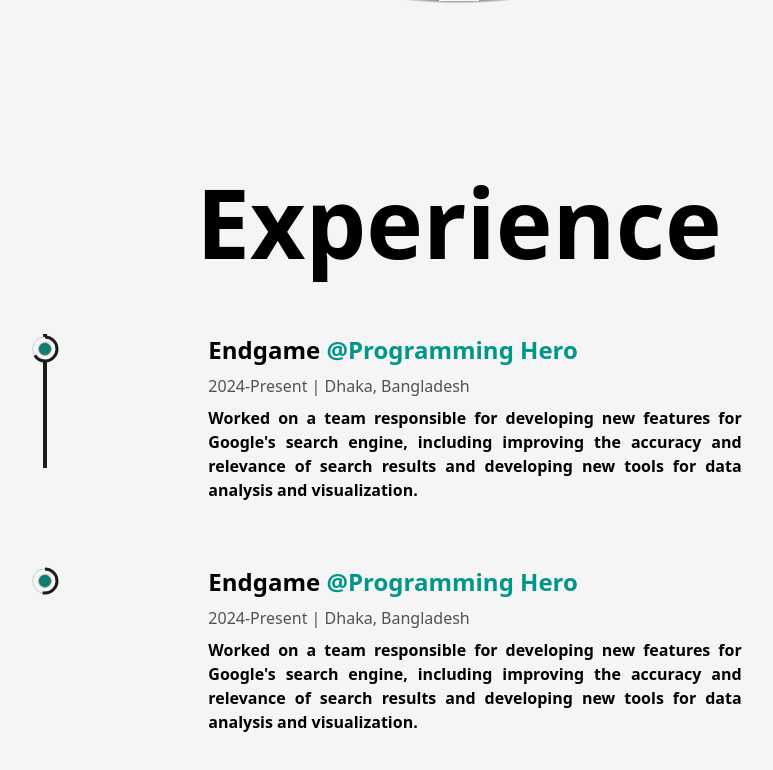
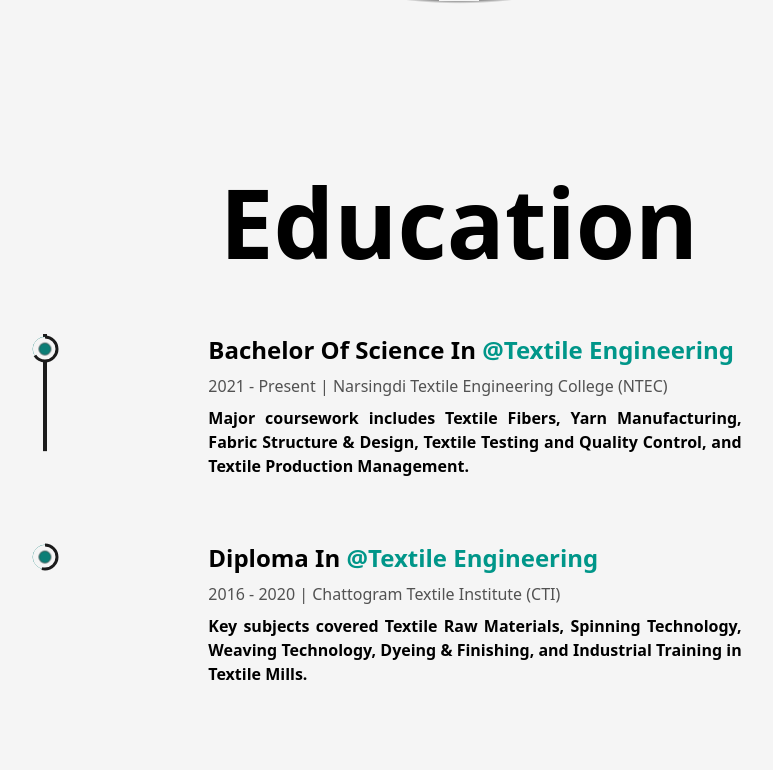
Before and after one commit to abdulmazidakash/f-next-js-portfolio-2025, a Next.js app: page /about in a window 1280 px wide. Shown: the part 2012-2782 px from the top of the page, without its empty margins (181-954 px from the left). Built offline with nearby package versions, Linux system fonts and the light colour scheme.

Commit message:
experience, education and home page home icon add

```diff
--- a/just.jsx
+++ b/just.jsx
@@ -3,3 +3,78 @@
   /* custom color  */
   /* --font-sans: var(--font-geist-sans);
   --font-mono: var(--font-geist-mono); */
+
+  'use client'
+  import React, { useRef } from 'react'
+  import {motion, useScroll} from 'framer-motion'
+  import LiIcon from './LiIcon'
+
+  const Details = ({type, time, place, info}) =>{
+    const ref = useRef(null);
+
+    return <li ref={ref} className='my-8 first:mt-0 last:mb-0 w-[60%] mx-auto flex flex-col items-center justify-between'>
+      <LiIcon reference={ref} />
+      <motion.div
+      initial={{y:50}}
+      whileInView={{y:0}}
+      transition={{duration:0.5, type:'spring'}}
+      >
+      <h3 className="capitalize font-bold text-xl sm:text-2xl md:text-xl lg:text-2xl mb-2">{type}</h3>
+        <span className='capitalize font-medium text-dark/75'>
+          {time} | {place}
+        </span>
+        <p className='w-full text-justify mt-2 font-semibold'>
+          {info}
+        </p>
+      </motion.div>
+    </li>
+  }
+
+  export default function Education() {
+    const ref = useRef(null);
+    const { scrollYProgress } = useScroll({
+        target: ref,
+        offset: ["start end", "center start"],
+  });
+
+
+    return (
+    <div className='my-32'>
+      <h2 className='w-full font-bold text-2xl sm:text-3xl md:text-4xl lg:text-6xl xl:text-8xl mb-4 sm:mb-6 md:mb-8 lg:mb-16 text-center'>Education</h2>
+
+
+      <div ref={ref} className='w-10/12 mx-auto relative'>
+        {/* sidebar div  */}
+        {/* <motion.div style={{scaleY:scrollYProgress}} className='absolute -z-10 left-9 top-0 w-[4px] h-full bg-dark origin-top'></motion.div> */}
+        {/* sidebar div  */}
+        <motion.div
+          style={{ scaleY: scrollYProgress }}
+          className="
+            absolute -z-10
+            left-9 sm:left-4 md:left-7 lg:left-7
+            top-0
+            w-[2px] sm:w-[3px] md:w-[3px] lg:w-[4px]
+            h-full
+            bg-dark
+            origin-top
+          ">
+        </motion.div>
+
+        <ul className='w-full flex flex-col items-start justify-between ml-4'>
+          <Details
+          type={'Bachelor Of Science In Textile Engineering'}
+          time={'2021 - Present'}
+          place={'Narsingdi Textile Engineering College (NTEC)'}
+          info={'Major coursework includes Textile Fibers, Yarn Manufacturing, Fabric Structure & Design, Textile Testing and Quality Control, and Textile Production Management.'}
+          />
+          <Details
+          type={'Diploma In Textile Engineering'}
+          time={'2016 - 2020'}
+          place={'Chattogram Textile Institute (CTI)'}
+          info={'Key subjects covered Textile Raw Materials, Spinning Technology, Weaving Technology, Dyeing & Finishing, and Industrial Training in Textile Mills.'}
+          />
+        </ul>
+      </div>
+    </div>
+    )
+  }
--- a/src/app/about/page.jsx
+++ b/src/app/about/page.jsx
@@ -16,8 +16,8 @@
     <TransitionEffect/>
 		<AboutPage/>
     <SkillsSection/>
+    <Education/>
     <Experience/>
-    <Education/>
 	</div>
   )
 }
--- a/src/components/Education.jsx
+++ b/src/components/Education.jsx
@@ -3,28 +3,29 @@
 import {motion, useScroll} from 'framer-motion'
 import LiIcon from './LiIcon'
 
-const Details = ({type, time, place, info}) =>{
+const Details = ({degree, department, companyLink, time, address, work}) =>{
 	const ref = useRef(null);
 
-	return <li ref={ref} className='my-8 first:mt-0 last:mb-0 w-[60%] mx-auto flex flex-col items-center justify-between'>
+	return <li ref={ref} className='my-8 first:mt-0 last:mb-0 w-[100%] sm:w-[100%] md:w-[60%] mx-auto flex flex-col items-center justify-between'>
+
 		<LiIcon reference={ref} />
 		<motion.div
 		initial={{y:50}}
 		whileInView={{y:0}}
 		transition={{duration:0.5, type:'spring'}}
 		>
-		<h3 className="capitalize font-bold text-xl sm:text-2xl md:text-xl lg:text-2xl mb-2">{type}</h3>
+			<h3 className='capitalize font-bold text-xl sm:text-2xl md:text-xl lg:text-2xl mb-2'>{degree}&nbsp;<a href={companyLink} target='_blank' className='text-teal-600 capitalize'>@{department}</a></h3>
 			<span className='capitalize font-medium text-dark/75'>
-				{time} | {place}
+				{time} | {address}
 			</span>
 			<p className='w-full text-justify mt-2 font-semibold'>
-				{info}
+				{work}
 			</p>
 		</motion.div>
 	</li>
 }
 
-export default function Education() {
+export default function Experience() {
 	const ref = useRef(null);
 	const { scrollYProgress } = useScroll({
 			target: ref,
@@ -36,16 +37,13 @@
 	<div className='my-32'>
 		<h2 className='w-full font-bold text-2xl sm:text-3xl md:text-4xl lg:text-6xl xl:text-8xl mb-4 sm:mb-6 md:mb-8 lg:mb-16 text-center'>Education</h2>
 
-
 		<div ref={ref} className='w-10/12 mx-auto relative'>
-			{/* sidebar div  */}
-			{/* <motion.div style={{scaleY:scrollYProgress}} className='absolute -z-10 left-9 top-0 w-[4px] h-full bg-dark origin-top'></motion.div> */}
 			{/* sidebar div  */}
 			<motion.div
 				style={{ scaleY: scrollYProgress }}
 				className="
 					absolute -z-10
-					left-9 sm:left-4 md:left-7 lg:left-7
+					-left-4 sm:left-0 md:left-7 lg:left-7
 					top-0
 					w-[2px] sm:w-[3px] md:w-[3px] lg:w-[4px]
 					h-full
@@ -54,22 +52,24 @@
 				">
 			</motion.div>
 
+
 			<ul className='w-full flex flex-col items-start justify-between ml-4'>
 				<Details
-				type={'Bachelor Of Science In Textile Engineering'}
+				degree={'Bachelor Of Science In'}
+				department={'Textile Engineering'}
+				companyLink={'www.google.com'}
 				time={'2021 - Present'}
-				place={'Narsingdi Textile Engineering College (NTEC)'}
-				info={'Major coursework includes Textile Fibers, Yarn Manufacturing, Fabric Structure & Design, Textile Testing and Quality Control, and Textile Production Management.'}
+				address={'Narsingdi Textile Engineering College (NTEC)'}
+				work={`Major coursework includes Textile Fibers, Yarn Manufacturing, Fabric Structure & Design, Textile Testing and Quality Control, and Textile Production Management.`}
 				/>
 				<Details
-				type={'Diploma In Textile Engineering'}
+				degree={'Diploma In'}
+				department={'Textile Engineering'}
+				companyLink={'www.google.com'}
 				time={'2016 - 2020'}
-				place={'Chattogram Textile Institute (CTI)'}
-				info={'Key subjects covered Textile Raw Materials, Spinning Technology, Weaving Technology, Dyeing & Finishing, and Industrial Training in Textile Mills.'}
+				address={'Chattogram Textile Institute (CTI)'}
+				work={`Key subjects covered Textile Raw Materials, Spinning Technology, Weaving Technology, Dyeing & Finishing, and Industrial Training in Textile Mills.`}
 				/>
-
- |
-
 			</ul>
 		</div>
 	</div>
--- a/src/components/Experience.jsx
+++ b/src/components/Experience.jsx
@@ -6,7 +6,7 @@
 const Details = ({position, company, companyLink, time, address, work}) =>{
 	const ref = useRef(null);
 
-	return <li ref={ref} className='my-8 first:mt-0 last:mb-0 w-[60%] mx-auto flex flex-col items-center justify-between'>
+	return <li ref={ref} className='my-8 first:mt-0 last:mb-0 w-[100%] sm:w-[100%] md:w-[60%] mx-auto flex flex-col items-center justify-between'>
 
 		<LiIcon reference={ref} />
 		<motion.div
@@ -43,7 +43,7 @@
 				style={{ scaleY: scrollYProgress }}
 				className="
 					absolute -z-10
-					left-9 sm:left-4 md:left-7 lg:left-7
+					-left-4 sm:left-0 md:left-7 lg:left-7
 					top-0
 					w-[2px] sm:w-[3px] md:w-[3px] lg:w-[4px]
 					h-full
@@ -74,7 +74,6 @@
 						search engine, including improving the accuracy and relevance of search results and
 						developing new tools for data analysis and visualization.`}
 				/>
-
 			</ul>
 		</div>
 	</div>
--- a/src/components/LiIcon.jsx
+++ b/src/components/LiIcon.jsx
@@ -9,8 +9,13 @@
 		})
 return (
 <div>
-	<figure className='absolute  left-0 stroke-dark'>
-			<svg className='-rotate-90 md:w-[60px] md:h-[60px] sm:w-[40px] sm:h-[40px]'  width={'75'} height={'75'} viewBox='0 0 100 100'>
+	<figure className='absolute  -left-13 sm:left-10 md:left-0 lg:left-0 stroke-dark'>
+			<svg
+			className='
+			-rotate-90
+			md:w-[60px] md:h-[60px]
+			sm:w-[40px] sm:h-[40px]
+			'  width={'75'} height={'75'} viewBox='0 0 100 100'>
 	<circle cx={'75'} cy={'50'} r={'20'} className='stroke-teal-700 stroke-1 fill-none' />
 	<motion.circle
 	        cx={'75'} cy={'50'} r={'20'} className='stroke-[5px] fill-light'
--- a/src/components/Logo.jsx
+++ b/src/components/Logo.jsx
@@ -2,6 +2,7 @@
 import { motion } from 'framer-motion'
 import Link from 'next/link'
 import React from 'react'
+import { MdOutlineHome } from "react-icons/md";
 
 const MotionLink = motion(Link)
 export default function Logo() {
@@ -9,13 +10,13 @@
 	<div className='flex items-center justify-center mt-2'>
 		<MotionLink
 			href={'/'}
-			className='w-16 h-16 bg-dark text-light flex items-center justify-center rounded-full text-2xl font-bold'
+			className='w-12 h-12 bg-dark text-light flex items-center justify-center rounded-full text-2xl font-bold'
 			whileHover={{
 				backgroundColor: ["#121212", "rgba(131,58,180,1)","rgba(253,29,29,1)","rgba(252,176,69,1)","rgba(131,58,180,1)", "#121212"],
 				transition: {duration:1, repeat:Infinity}
 			}}
 			>
-
+			<MdOutlineHome />
 		</MotionLink>
 	</div>
   )
```
